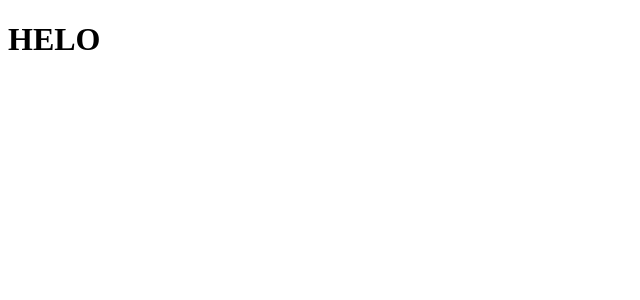
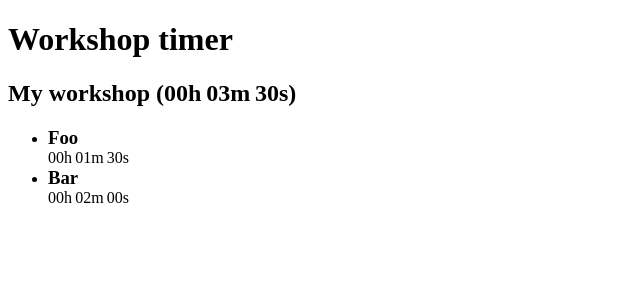
Before and after one commit to richardolsson/workshoptimer, a Next.js app: page / in a window 1280 px wide. Shown: the top 300 px of the page, without its empty margins (0-640 px from the left). Built offline with nearby package versions, Linux system fonts and the light colour scheme.

Commit message:
Create crude interface to render a workshop

```diff
--- a/src/app/page.tsx
+++ b/src/app/page.tsx
@@ -1,7 +1,28 @@
 import { FC } from 'react';
 
+import WorkshopTimer from '../components/WorkshopTimer';
+
 const StartPage: FC = () => {
-  return <h1>HELO</h1>;
+  return (
+    <div>
+      <h1>Workshop timer</h1>
+      <WorkshopTimer
+        spec={{
+          sections: [
+            {
+              durationSeconds: 90,
+              title: 'Foo',
+            },
+            {
+              durationSeconds: 120,
+              title: 'Bar',
+            },
+          ],
+          title: 'My workshop',
+        }}
+      />
+    </div>
+  );
 };
 
 export default StartPage;
--- /dev/null
+++ b/src/components/Duration.tsx
@@ -0,0 +1,21 @@
+import { FC } from 'react';
+
+type DurationProps = {
+  seconds: number;
+};
+
+const Duration: FC<DurationProps> = ({ seconds }) => {
+  const displayHours = Math.floor(seconds / 3600);
+  const displayMinutes = Math.floor(seconds / 60) % 60;
+  const displaySeconds = seconds % 60;
+
+  return (
+    <span style={{ display: 'inline-flex', gap: '0.2em' }}>
+      <span>{displayHours.toString().padStart(2, '0')}h</span>
+      <span>{displayMinutes.toString().padStart(2, '0')}m</span>
+      <span>{displaySeconds.toString().padStart(2, '0')}s</span>
+    </span>
+  );
+};
+
+export default Duration;
--- /dev/null
+++ b/src/components/WorkshopTimer/index.tsx
@@ -0,0 +1,49 @@
+import { FC } from 'react';
+
+import Duration from '../Duration';
+
+type WorkshopSpecSection = {
+  durationSeconds: number;
+  title: string;
+};
+
+type WorkshopSpec = {
+  sections: WorkshopSpecSection[];
+  title: string;
+};
+
+type WorkshopTimerProps = {
+  spec: WorkshopSpec;
+};
+
+const WorkshopTimer: FC<WorkshopTimerProps> = ({ spec }) => {
+  const totalDuration = spec.sections.reduce(
+    (sum, section) => sum + section.durationSeconds,
+    0
+  );
+
+  return (
+    <div>
+      <h2>
+        {spec.title} (<Duration seconds={totalDuration} />)
+      </h2>
+      <ul>
+        {spec.sections.map((section, index) => {
+          return (
+            <li
+              key={index}
+              style={{
+                margin: 0,
+              }}
+            >
+              <h3 style={{ margin: 0 }}>{section.title}</h3>
+              <Duration seconds={section.durationSeconds} />
+            </li>
+          );
+        })}
+      </ul>
+    </div>
+  );
+};
+
+export default WorkshopTimer;
```
